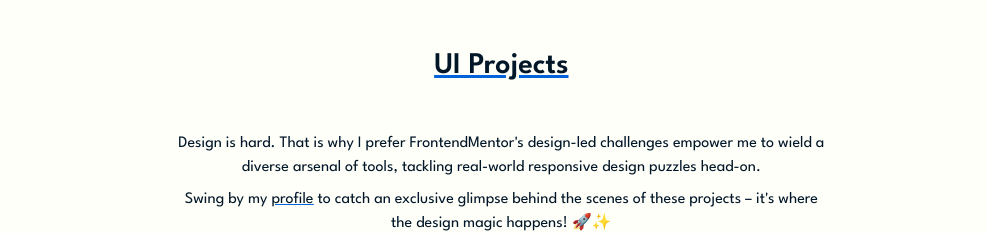
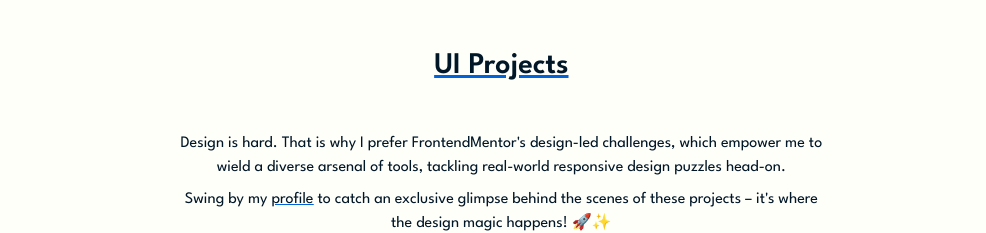
Before and after one commit to sthitaprajna-mishra/myportfoliov1, a React (Vite) app: page / in a window 1280 px wide. Shown: the part 3520-3753 px from the top of the page, without its empty margins (72-1058 px from the left). Built offline with nearby package versions, Linux system fonts and the light colour scheme.

Commit message:
desc update

```diff
--- a/src/components/Projects.jsx
+++ b/src/components/Projects.jsx
@@ -192,8 +192,8 @@ const Projects = () => {
       <div className="space-y-2">
         <p className="w-2/3 text-center mx-auto">
           Design is hard. That is why I prefer FrontendMentor's design-led
-          challenges empower me to wield a diverse arsenal of tools, tackling
-          real-world responsive design puzzles head-on.
+          challenges, which empower me to wield a diverse arsenal of tools,
+          tackling real-world responsive design puzzles head-on.
         </p>
         <p className="w-2/3 text-center mx-auto">
           Swing by my{" "}
```
